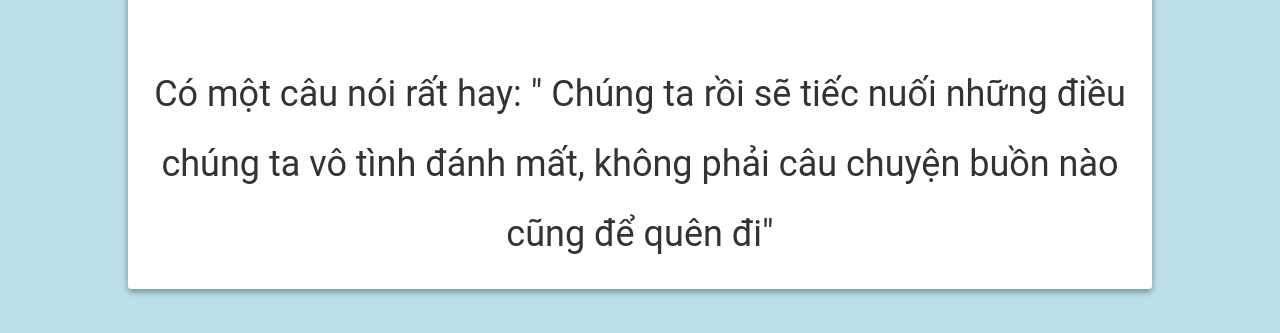
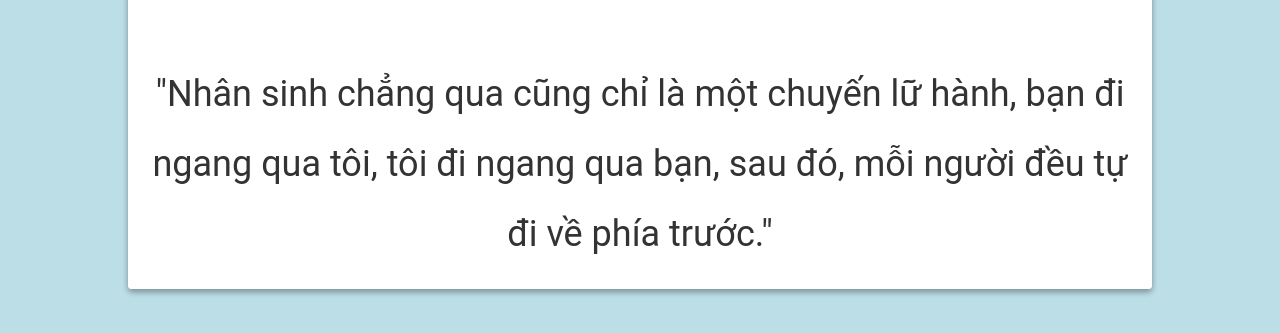
Before and after one commit to thanhtnictu/thanhtnictu.github.io, a plain HTML site: page index.html in a window 1280 px wide. Shown: the part 431-764 px from the top of the page. Drawn offline with Linux system fonts and the light colour scheme.

Commit message:
Update index.html

```diff
--- a/index.html
+++ b/index.html
@@ -31,7 +31,7 @@
   <div class="profile-bio">
 
     <p>
-      Có một câu nói rất hay: " Chúng ta rồi sẽ tiếc nuối những điều chúng ta vô tình đánh mất, không phải câu chuyện buồn nào cũng để quên đi"
+      "Nhân sinh chẳng qua cũng chỉ là một chuyến lữ hành, bạn đi ngang qua tôi, tôi đi ngang qua bạn, sau đó, mỗi người đều tự đi về phía trước."
     </p>
 
   </div>
```
